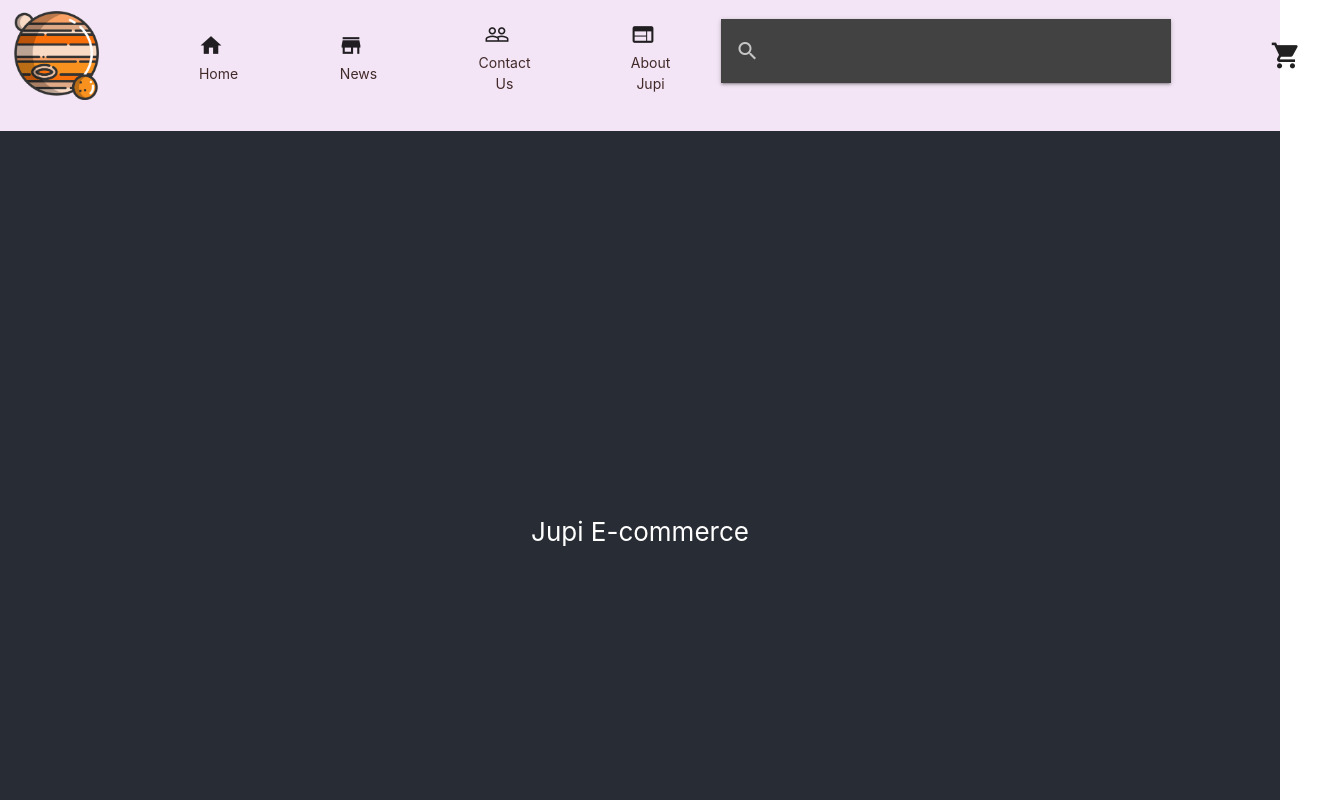
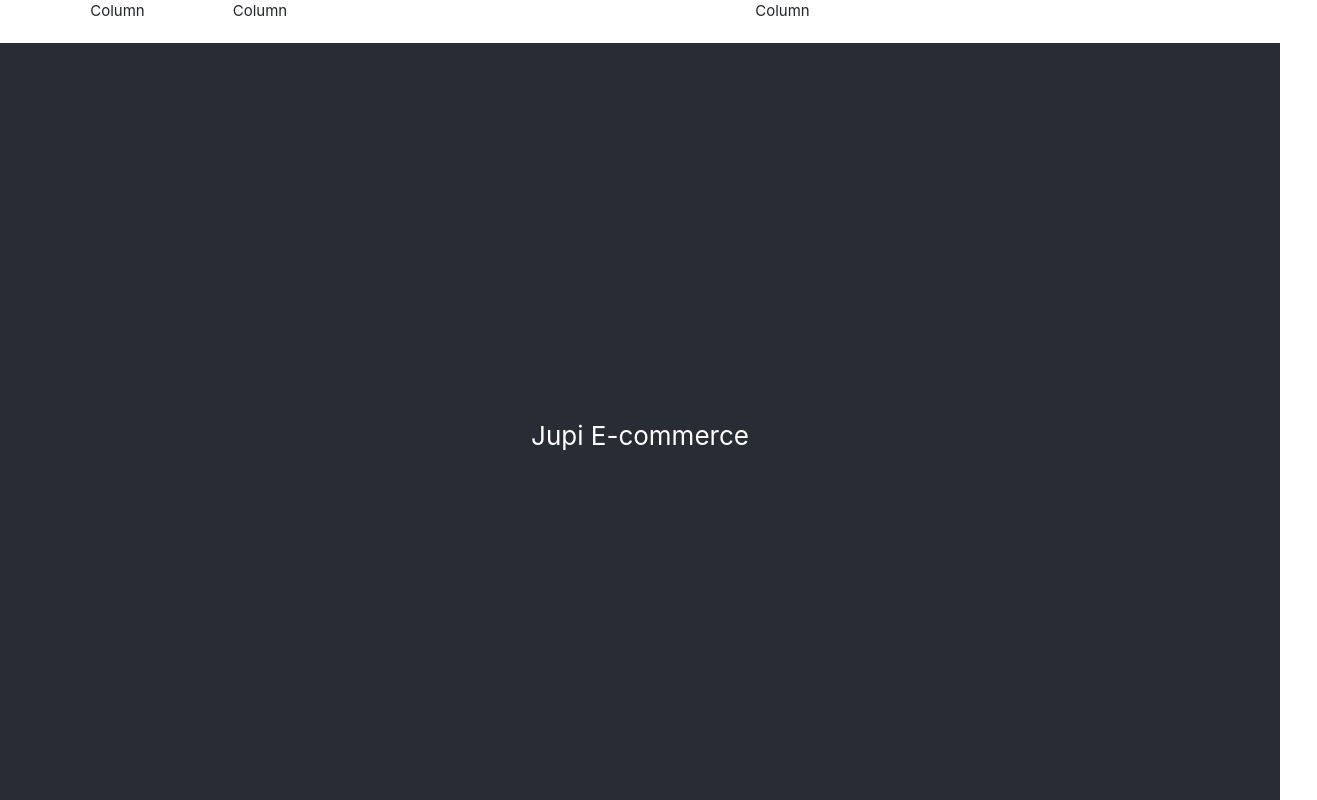
Before and after one commit to ultrasoft011/jupi, a React (Create React App) app: page / in a window 1280 px wide. Shown: the top 800 px of the page, 1317 px wide, since content can reach past the window. Built offline with nearby package versions, Linux system fonts and the light colour scheme.

Commit message:
React-bootstrap

```diff
--- a/public/index.html
+++ b/public/index.html
@@ -1,6 +1,7 @@
 <!DOCTYPE html>
 <html lang="en">
   <head>
+    <!-- Bootstrap -->
     <meta charset="utf-8" />
     <link rel="icon" href="%PUBLIC_URL%/favicon.ico" />
     <meta name="viewport" content="width=device-width, initial-scale=1" />
@@ -33,6 +34,13 @@
     />
 
     <title>React App</title>
+    <!-- CSS only -->
+    <link
+      href="https://cdn.jsdelivr.net/npm/bootstrap@5.1.3/dist/css/bootstrap.min.css"
+      rel="stylesheet"
+      integrity="sha384-1BmE4kWBq78iYhFldvKuhfTAU6auU8tT94WrHftjDbrCEXSU1oBoqyl2QvZ6jIW3"
+      crossorigin="anonymous"
+    />
   </head>
   <body>
     <noscript>You need to enable JavaScript to run this app.</noscript>
@@ -47,5 +55,11 @@
       To begin the development, run `npm start` or `yarn start`.
       To create a production bundle, use `npm run build` or `yarn build`.
     -->
+    <!-- JavaScript Bundle with Popper -->
+    <script
+      src="https://cdn.jsdelivr.net/npm/bootstrap@5.1.3/dist/js/bootstrap.bundle.min.js"
+      integrity="sha384-ka7Sk0Gln4gmtz2MlQnikT1wXgYsOg+OMhuP+IlRH9sENBO0LRn5q+8nbTov4+1p"
+      crossorigin="anonymous"
+    ></script>
   </body>
 </html>
--- a/src/App.css
+++ b/src/App.css
@@ -49,7 +49,6 @@ ul {
   padding: 11px 0 11px 0;
 }
 
-
 li {
   display: inline;
   padding: 0px 50px 0px 50px;
--- a/src/App.js
+++ b/src/App.js
@@ -1,5 +1,6 @@
 import "./App.css";
 import Navbar from "./components/NavBar";
+import Testing from "./components/test";
 import CartWidget from "./components/CartWidget";
 import logo from "./images/jupiter.png";
 
@@ -8,6 +9,7 @@ function App() {
     <div className="App">
       {/* Navbar component */}
       <Navbar />
+
       <header className="App-header">
         <p>Jupi E-commerce</p>
       </header>
--- a/src/components/NavBar.js
+++ b/src/components/NavBar.js
@@ -2,55 +2,82 @@ import React from "react";
 import logo from "../images/jupiter.png";
 import CartWidget from "./CartWidget";
 
-function Navbar() {
+const Navbar = () => {
   return (
-    <div className="navbar">
-      <ul class="#f3e5f5 purple lighten-5">
-        <div class="grid-container">
-          <li>
-            {" "}
-            <img class="jupiter-logo" src={logo} width="85px" />
-          </li>
-          <li>
-            <i class="material-icons">home</i>
-            <a href="#contact">Home</a>
-          </li>
-          <li>
-            <i class="material-icons">store_mall_directory</i>
-            <a href="#about">News</a>
-          </li>
-          <li class="search-bar"></li>
+    <>
+      <div class="container">
+        <div class="row">
+          <div class="col-1">Column</div>
+          <div class="col-2">Column</div>
+          <div class="col-9">Column</div>
+        </div>
+      </div>
+    </>
+  );
+};
 
-          <li>
-            <i class="material-icons">people_outline</i>
-            <a href="#contact">Contact Us</a>
-          </li>
-          <li>
-            <i class="material-icons">web</i>
-            <a href="#about">About Jupi</a>
-          </li>
-          <div class="grid-container">
-            <li class="search-bar">
-              <nav>
-                <div class="nav-wrapper #424242 grey darken-3">
-                  <form>
-                    <div class="input-field ">
-                      <input id="search" type="search" required />
-                      <label class="label-icon" for="search">
-                        <i class="material-icons ">search</i>
-                      </label>
-                      <i class="material-icons ">close</i>
-                    </div>
-                  </form>
-                </div>
-              </nav>
-            </li>
-          </div>
-          <CartWidget />
-        </div>
-      </ul>
-    </div>
-  );
-}
+//     <div className="navbar">
+
+// <div class="container">
+//   <div class="row">
+//     <div class="col">
+//       Column
+//     </div>
+//     <div class="col">
+//       Column
+//     </div>
+//     <div class="col">
+//       Column
+//     </div>
+//   </div>
+// </div>
+//       <ul class="#f3e5f5 purple lighten-5">
+//         <div class="grid-container">
+//           <li>
+//             {" "}
+//             <img class="jupiter-logo" src={logo} width="85px" />
+
+//           </li>
+//           <li>
+//             <i class="material-icons">home</i>
+//             <a href="#contact">Home</a>
+//           </li>
+//           <li>
+//             <i class="material-icons">store_mall_directory</i>
+//             <a href="#about">News</a>
+//           </li>
+//           <li class="search-bar"></li>
+
+//           <li>
+//             <i class="material-icons">people_outline</i>
+//             <a href="#contact">Contact Us</a>
+//           </li>
+//           <li>
+//             <i class="material-icons">web</i>
+//             <a href="#about">About Jupi</a>
+//           </li>
+//           <div class="grid-container">
+//             <li class="search-bar">
+//               <nav>
+//                 <div class="nav-wrapper #424242 grey darken-3">
+//                   <form>
+//                     <div class="input-field ">
+//                       <input id="search" type="search" required />
+//                       <label class="label-icon" for="search">
+//                         <i class="material-icons ">search</i>
+//                       </label>
+//                       <i class="material-icons ">close</i>
+//                     </div>
+//                   </form>
+//                 </div>
+//               </nav>
+//             </li>
+//           </div>
+//           <CartWidget />
+//         </div>
+//       </ul>
+//     </div>
+//   );
+// }
 
 export default Navbar;
--- /dev/null
+++ b/src/components/test.js
@@ -0,0 +1,17 @@
+import React from "react";
+
+const Testing = () => {
+  return (
+    <>
+      <div class="container">
+        <div class="row">
+          <div class="col">Column</div>
+          <div class="col">Column</div>
+          <div class="col">Column</div>
+        </div>
+      </div>
+    </>
+  );
+};
+
+export default Testing;
```
